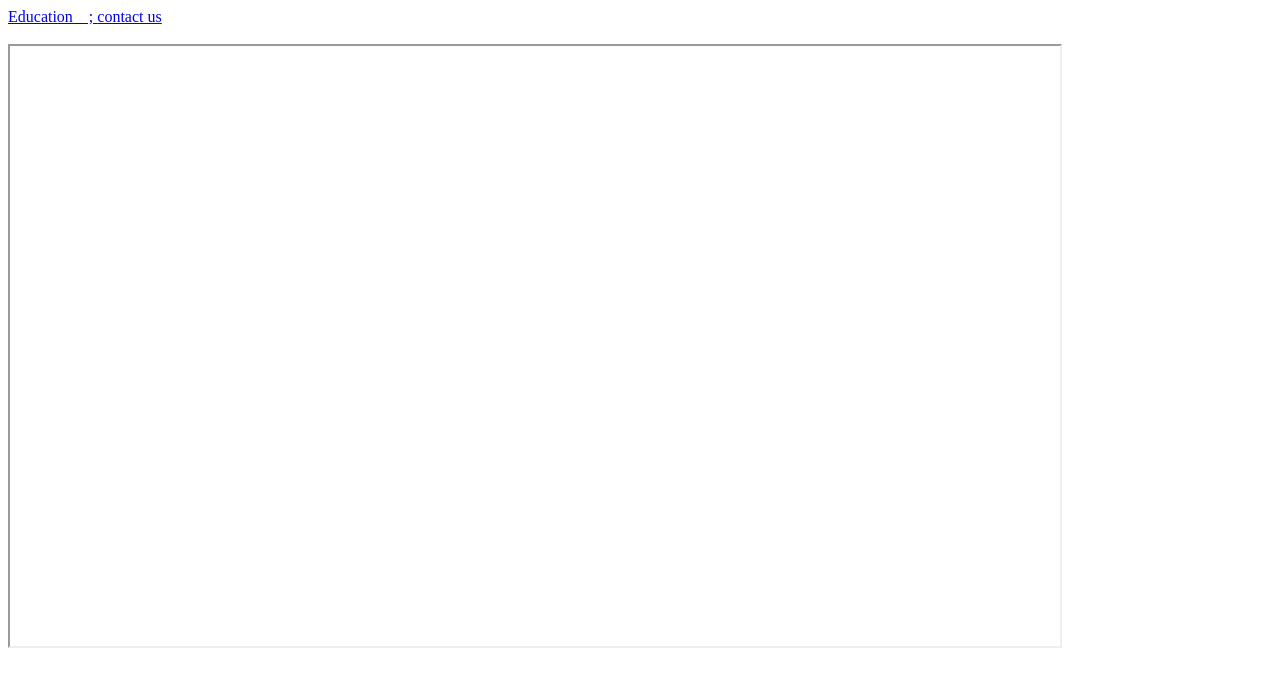
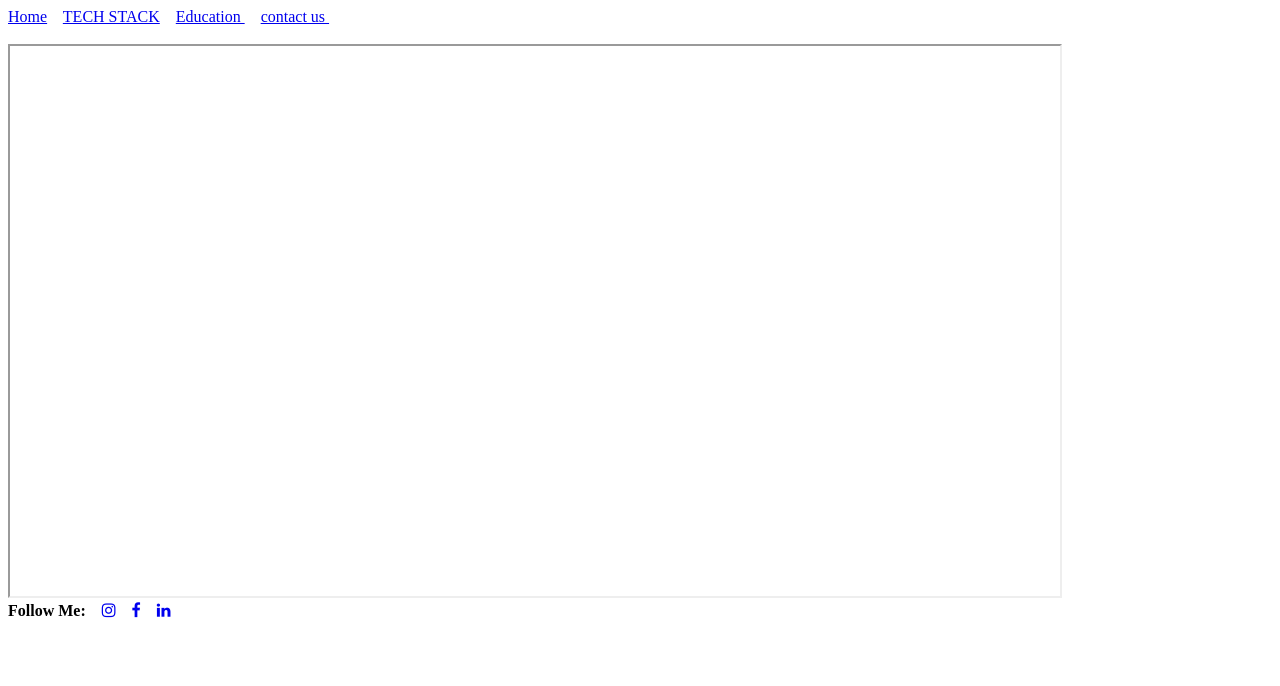
Before and after one commit to aishusankpal0511/my-profile, a plain HTML site: page title.html in a window 1280 px wide. Drawn offline with Linux system fonts and the light colour scheme.

Commit message:
updated index
updated index

```diff
--- a/title.html
+++ b/title.html
@@ -1,13 +1,27 @@
 <!DOCTYPE html>
 <html>
     <head>
-        <title> Index </title>
+        <title> title </title>
+        <!-- CDN link -->
+        <link rel="stylesheet" href="https://cdnjs.cloudflare.com/ajax/libs/font-awesome/4.7.0/css/font-awesome.min.css">
     </head>
-     <a href="Education.html" target="myframe">Education  &nbsp; &nbsp;;  </a>
-<a href="Contact.html"> contact us    </a>
-<br> <br>
-<iframe width="1050px" height="600px" name="myframe">
-</iframe>
+    <body>
+
+    <nav>
+    <a href="#" target="myframe">Home</a>&nbsp; &nbsp;
+     <a href="#" target="myframe">TECH STACK</a>&nbsp; &nbsp;
+     <a href="Education.html" target="myframe">Education  </a>&nbsp; &nbsp;
+      <a href="Contact.html"> contact us    </a>&nbsp; &nbsp;
+    </nav>
+    <br>
+    <iframe width="1050px" height="550px" name="myframe">
+   </iframe>
+   <br>
+   <footer>
+    <strong> Follow Me:&nbsp; &nbsp;</strong>
+    <a href="https://www.instagram.com/" target="blank"><i class="fa fa-instagram" aria-hidden="true"></i></a>&nbsp; &nbsp;
+    <a href="https://www.facebook.com/" target="blank"><i class="fa fa-facebook" aria-hidden="true"></i></a>&nbsp; &nbsp;
+    <a href="https://www.linkedin.com/" target="blank"><i class="fa fa-linkedin" aria-hidden="true"></i></a>&nbsp; &nbsp;
+    </footer>
     </body>
-</html
-</html>
+  </html
```
Also changed, not shown: Education.html (+2 -1 lines).
